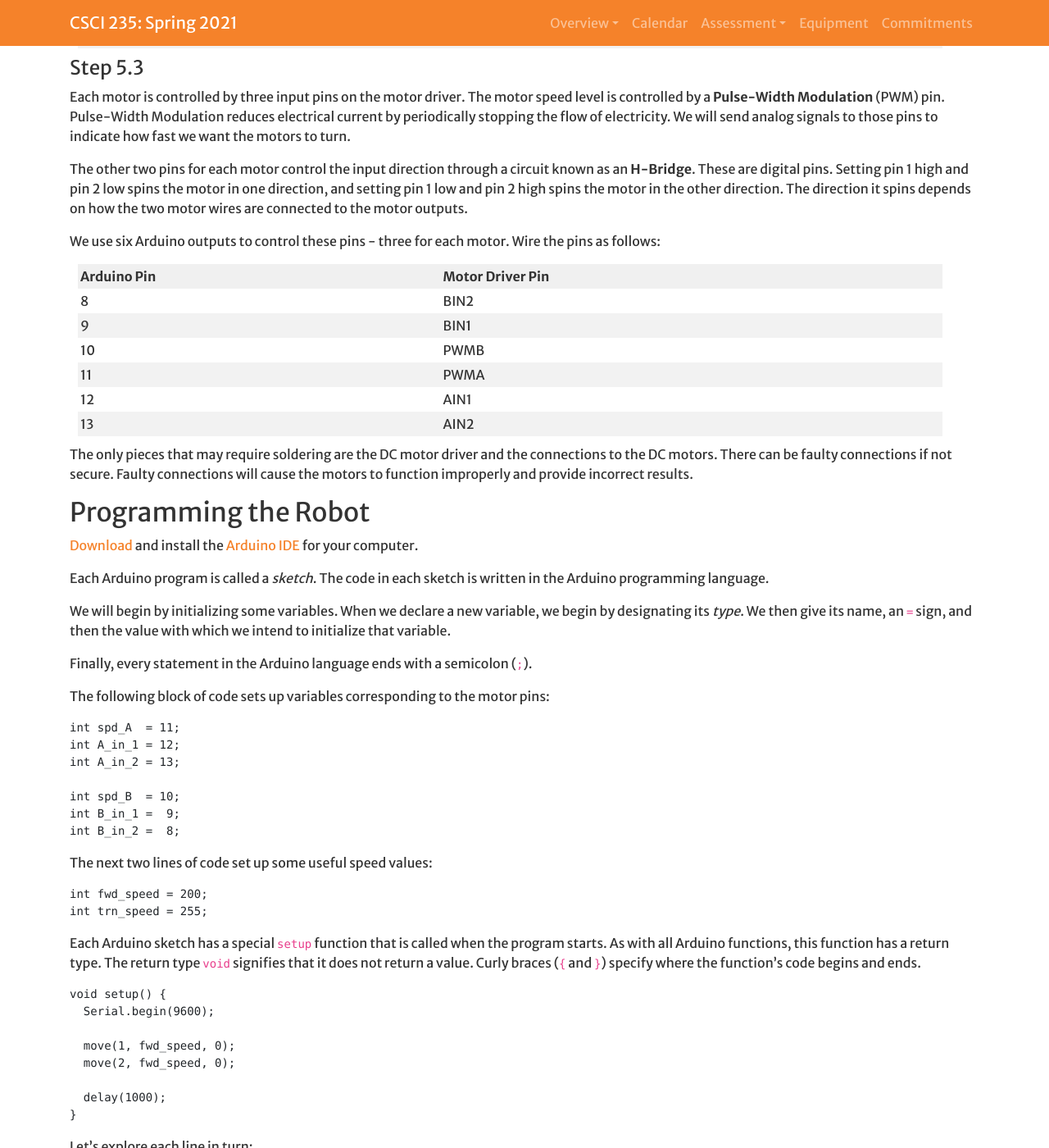
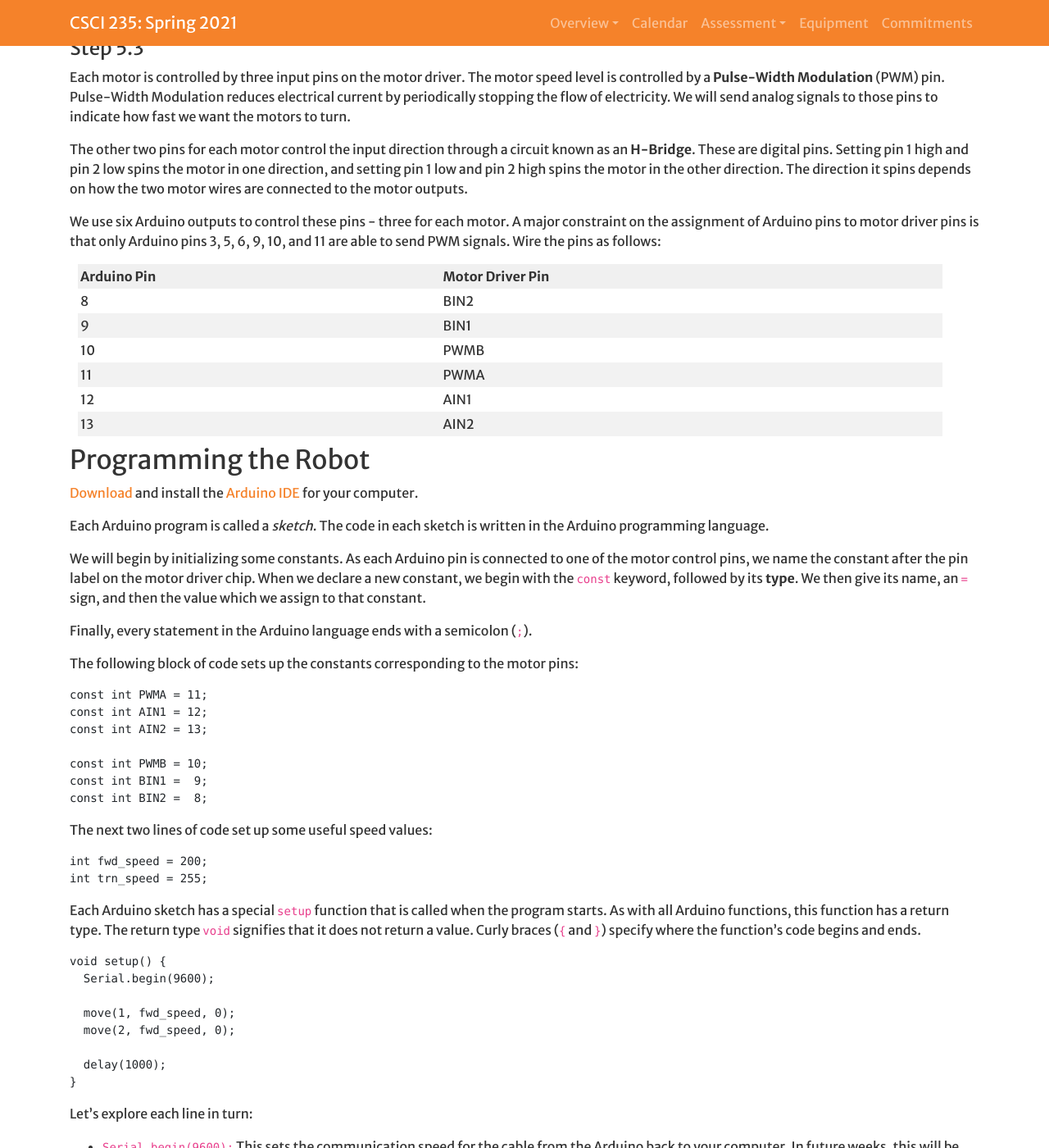
Before and after one commit to Hendrix-CS/csci235, a Jekyll site: the page built from projects/build_program_robot.md, in a window 1280 px wide and 1400 px high, scrolled down 5124 px. Shown: the whole window at 82% size. Built offline with Jekyll 4.4.1, drawn with Linux system fonts in a browser that asks for light colours; a script that is not in the unit is left out; our own code applies the rules of GitHub Pages for plain Markdown files; some of the changed text lies outside the part shown.

Commit message:
Updated planning assignment.

````diff
--- a/projects/build_program_robot.md
+++ b/projects/build_program_robot.md
@@ -99,8 +99,8 @@ Wire:
 | 5V Pin  | `+` column |
 | GND Pin | `-` column |
 
-**Note**: Also wire the two `-` columns together, so that both provide grounding. This will be helpful when we
-wire the motors. There is no need to wire the `+` columns together, as we only need to use one of them.
+**Note:** Wire the two `-` columns together so that they both provide grounding. Also wire the
+two `+` columns together so that they both provide power.
 
 #### Step 5.2
 
@@ -143,7 +143,9 @@ These are digital pins. Setting pin 1 high and pin 2 low spins the motor in one
 pin 1 low and pin 2 high spins the motor in the other direction. The direction it spins depends on how the
 two motor wires are connected to the motor outputs.
 
-We use six Arduino outputs to control these pins - three for each motor. Wire the pins as follows:
+We use six Arduino outputs to control these pins - three for each motor. A major constraint on the
+assignment of Arduino pins to motor driver pins is that only Arduino pins 3, 5, 6, 9, 10, and 11 are
+able to send PWM signals. Wire the pins as follows:
 
 | Arduino Pin | Motor Driver Pin |
 | ----------- | ---------------- |
@@ -154,10 +156,6 @@ We use six Arduino outputs to control these pins - three for each motor. Wire th
 |          12 | AIN1             |
 |          13 | AIN2             |
 
-The only pieces that may require soldering are the DC motor driver and the connections to the DC motors.
-There can be faulty connections if not secure. Faulty connections will cause the motors to function
-improperly and provide incorrect results.
-
 ## <a name="programming">Programming the Robot</a>
 
 [Download](https://www.arduino.cc/en/software) and install the
@@ -166,22 +164,23 @@ improperly and provide incorrect results.
 Each Arduino program is called a *sketch*. The code in each sketch is written in the
 Arduino programming language.
 
-We will begin by initializing some variables. When we declare a new variable, we
-begin by designating its *type*. We then give its name, an `=` sign, and then the
-value with which we intend to initialize that variable.
+We will begin by initializing some constants.  As each Arduino pin is connected to one
+of the motor control pins, we name the constant after the pin label on the motor driver chip.
+When we declare a new constant, we begin with the `const` keyword, followed by its **type**.
+We then give its name, an `=` sign, and then the value which we assign to that constant.
 
 Finally, every statement in the Arduino language ends with a semicolon (`;`).
 
-The following block of code sets up variables corresponding to the motor pins:
+The following block of code sets up the constants corresponding to the motor pins:
 
 ```
-int spd_A  = 11;
-int A_in_1 = 12;
-int A_in_2 = 13;
+const int PWMA = 11;
+const int AIN1 = 12;
+const int AIN2 = 13;
 
-int spd_B  = 10;
-int B_in_1 =  9;
-int B_in_2 =  8;
+const int PWMB = 10;
+const int BIN1 =  9;
+const int BIN2 =  8;
 ```
 
 The next two lines of code set up some useful speed values:
````
Also changed, not shown: other parts of projects/build_program_robot.md (+4 -4 lines), index.md (+1 -1 lines), projects/planning.md (+4 -4 lines).
